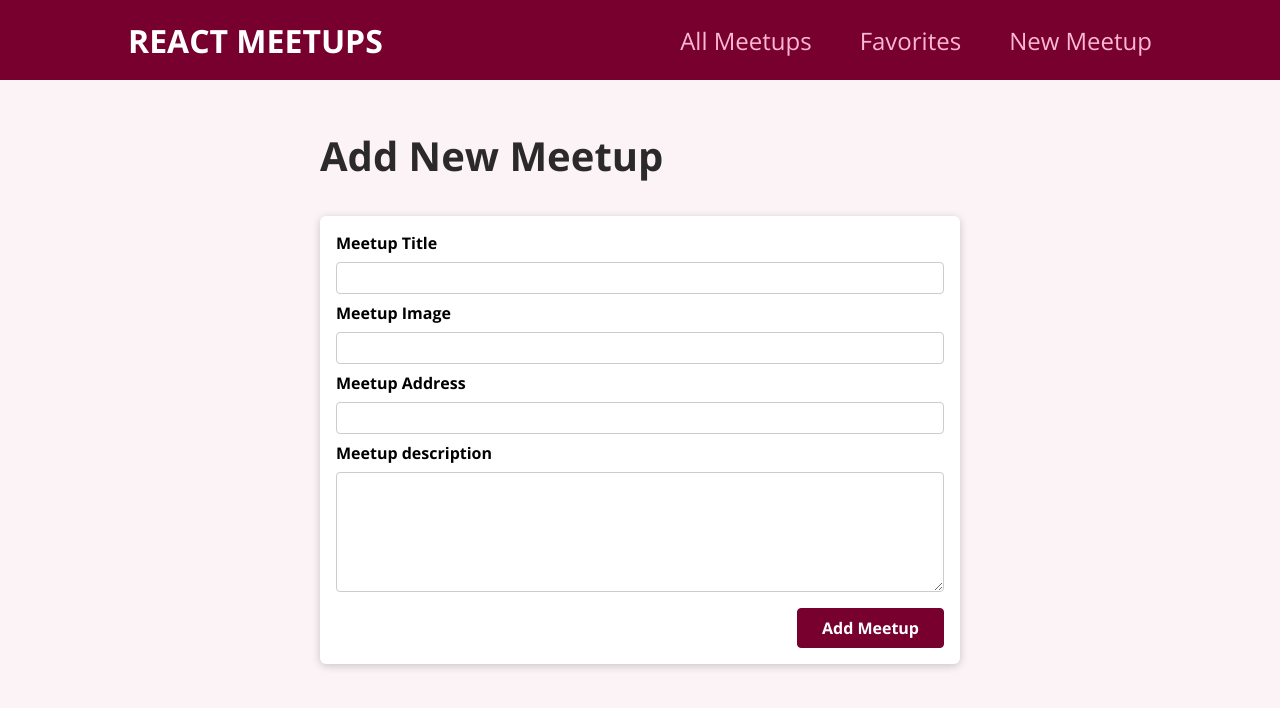
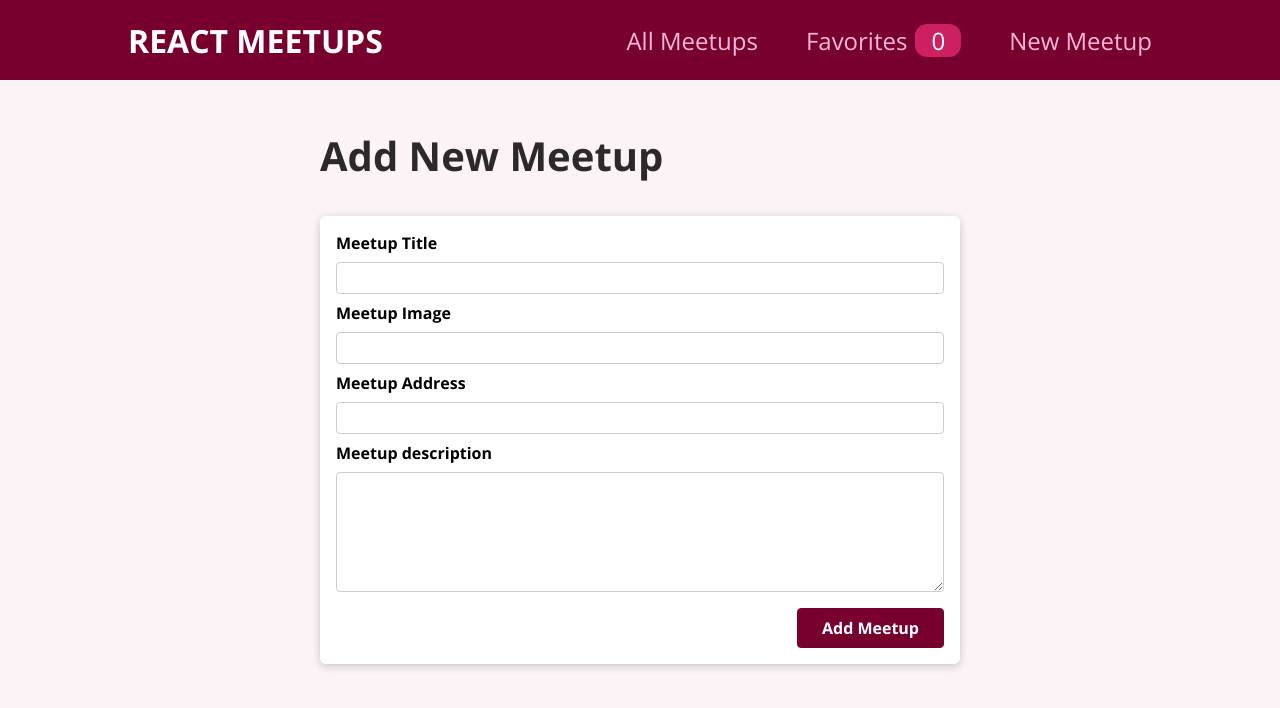
Before and after one commit to JMUT1/REACTJS----Proyect, a React (Create React App) app: page /new-meetup in a window 1280 px wide. Shown: the top 708 px of the page. Built offline with nearby package versions, Linux system fonts and the light colour scheme.

Commit message:
Favorites length in navbar

```diff
--- a/src/components/layout/MainNavigation.js
+++ b/src/components/layout/MainNavigation.js
@@ -1,13 +1,19 @@
+import { useContext } from "react";
 import {Link} from "react-router-dom"
 import classes from "./MainNavigation.module.css";
+import FavoritesContext from "../../store/favorite-context";
 
 function MainNavigation(){
+    const favoriteCtx = useContext(FavoritesContext)
+
     return <header className={classes.header}>
         <div className={classes.logo}>REACT MEETUPS</div>
         <nav>
             <ul>
                 <li><Link to={"/"}>All Meetups</Link></li>
-                <li><Link to= {"/favorites"}>Favorites</Link></li>
+                <li><Link to= {"/favorites"}>Favorites
+                <span className={classes.badge}>{favoriteCtx.totalFavorites}</span>
+                </Link></li>
                 <li><Link to= {"/new-meetup"}>New Meetup</Link></li>
             </ul>
         </nav>
```
